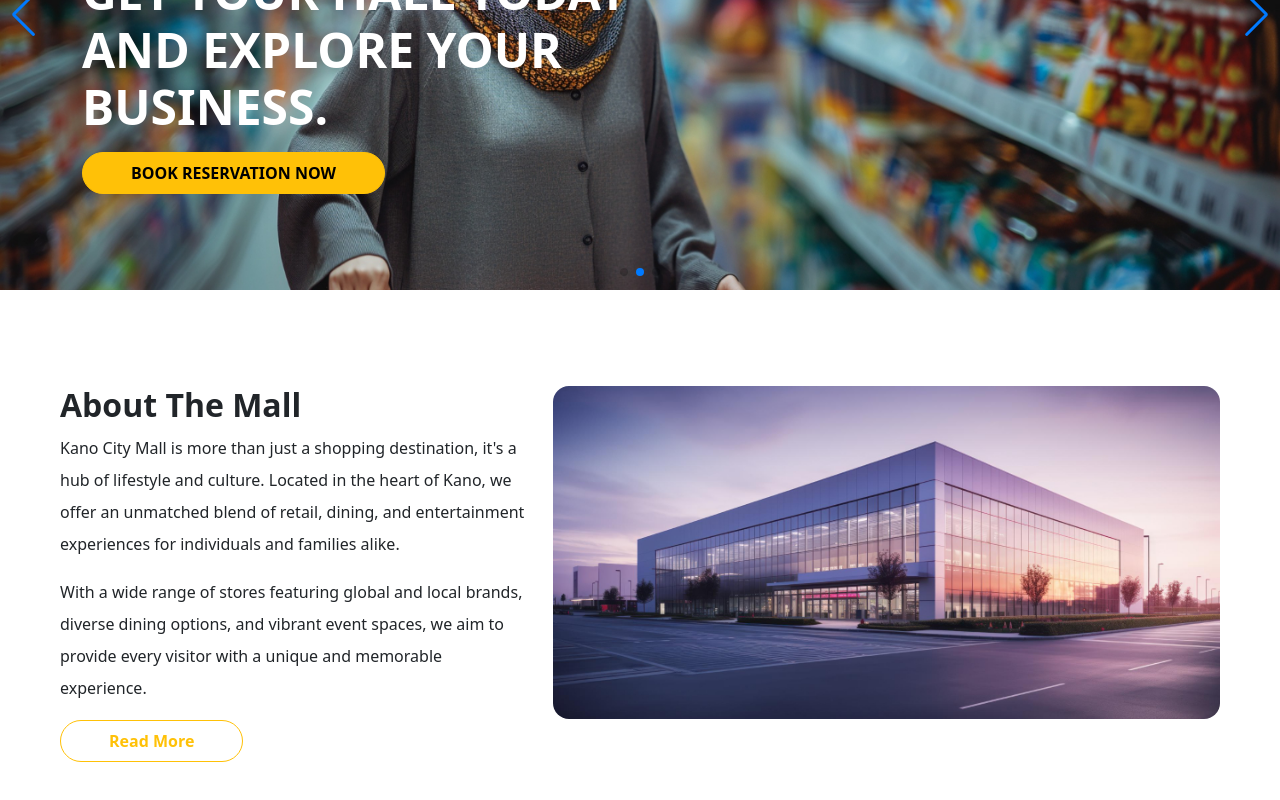
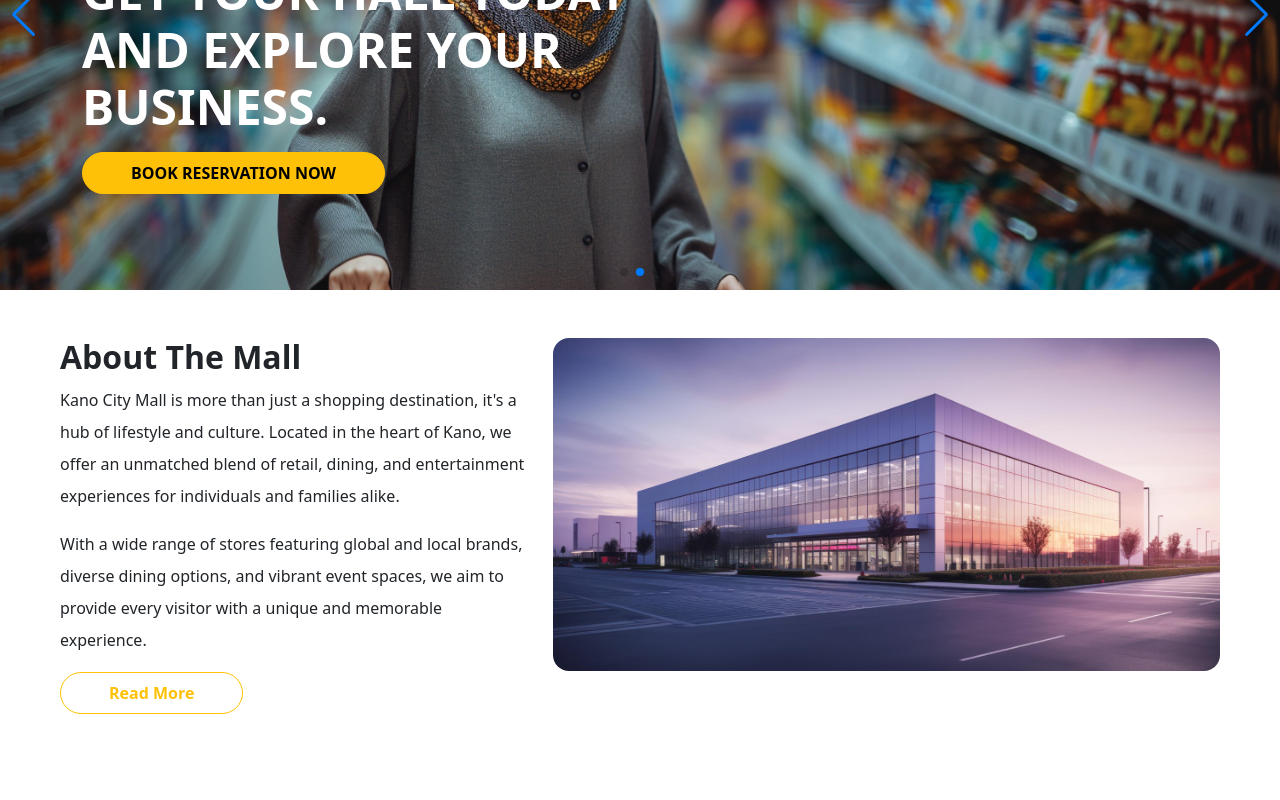
Before and after one commit to ahmedootech/kano-city-mall-erp, a Next.js app in the folder public/: page / in a window 1280 px wide. Shown: the part 260-1060 px from the top of the page. After the commit the page ends 1022 px from the top, so only its background shows below. Built offline with nearby package versions, Linux system fonts and the light colour scheme.

Commit message:
fix spacing

```diff
--- a/public/src/app/page.tsx
+++ b/public/src/app/page.tsx
@@ -102,7 +102,7 @@
           </SwiperSlide>
         </Swiper>
       </section>
-      <section className="my-5 py-5 px-2 px-lg-5">
+      <section className="py-5 px-2 px-lg-5">
         <div className="container-fluid">
           <div className="row gx-4 gy-4">
             <div className="col-lg-5">
```
